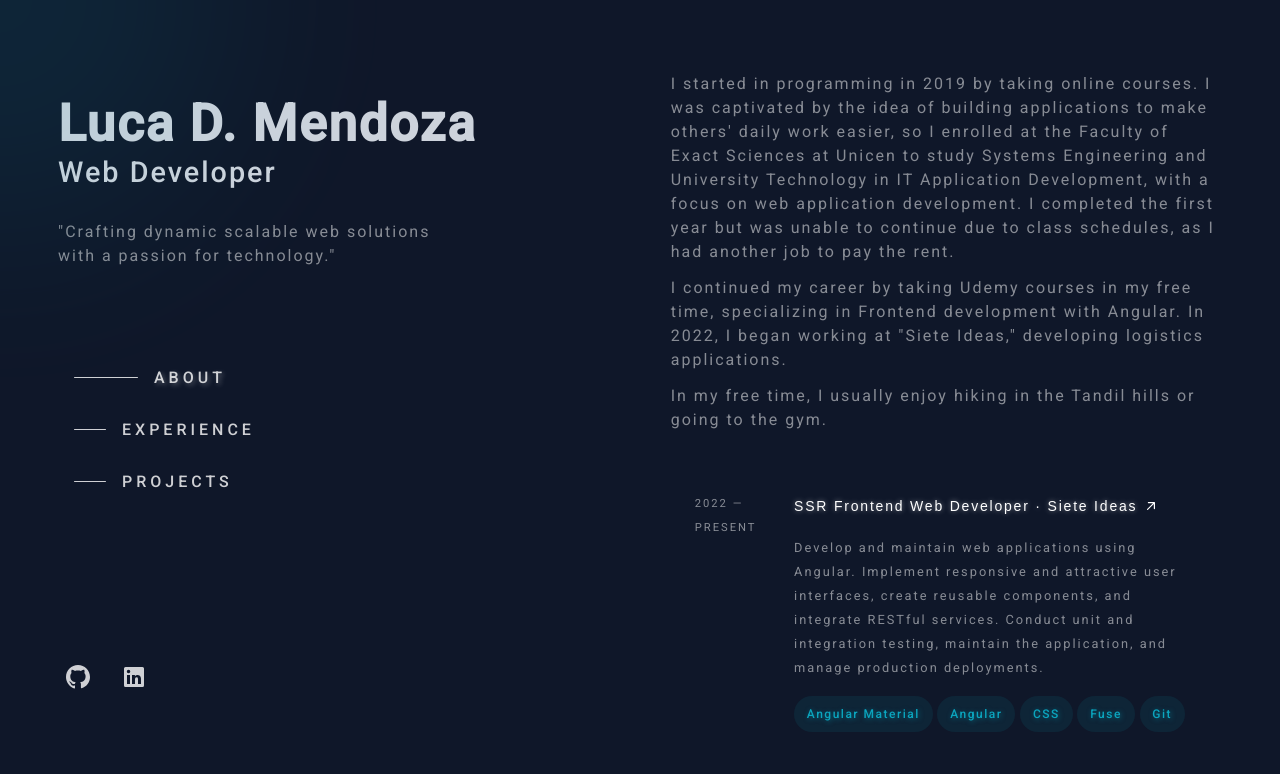
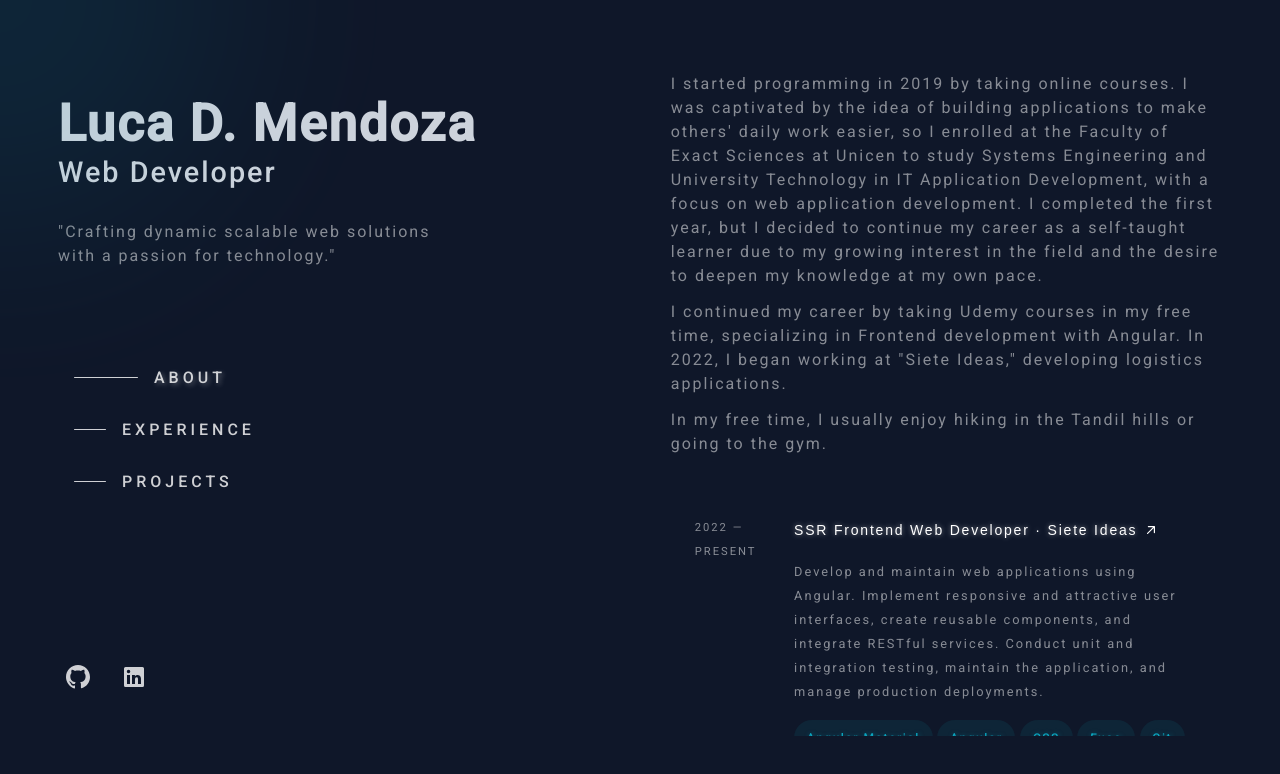
Before and after one commit to Luca-Mendoza/mein-fe, an Angular app: page / in a window 1280 px wide. Shown: the top 774 px of the page. Built offline with nearby package versions, Linux system fonts and the light colour scheme.

Commit message:
fixer text

```diff
--- a/src/app/public/pages/home/home.component.html
+++ b/src/app/public/pages/home/home.component.html
@@ -194,13 +194,14 @@
         <div class="item item__about">
           <section id="sectionAbout" class="section section__about">
             <p>
-              I started in programming in 2019 by taking online courses. I was
+              I started programming in 2019 by taking online courses. I was
               captivated by the idea of building applications to make others'
               daily work easier, so I enrolled at the Faculty of Exact Sciences
               at Unicen to study Systems Engineering and University Technology
               in IT Application Development, with a focus on web application
-              development. I completed the first year but was unable to continue
-              due to class schedules, as I had another job to pay the rent.
+              development. I completed the first year, but I decided to continue
+              my career as a self-taught learner due to my growing interest in
+              the field and the desire to deepen my knowledge at my own pace.
             </p>
 
             <p>
@@ -260,10 +261,7 @@
           <section id="sectionProjects" class="section section__projects">
             <div class="experience">
               <div class="avatar">
-                <img
-                  src="assets/imgs/protect_01.png"
-                  alt="protect_01"
-                />
+                <img src="assets/imgs/protect_01.png" alt="protect_01" />
               </div>
               <div class="info">
                 <h3>
```
